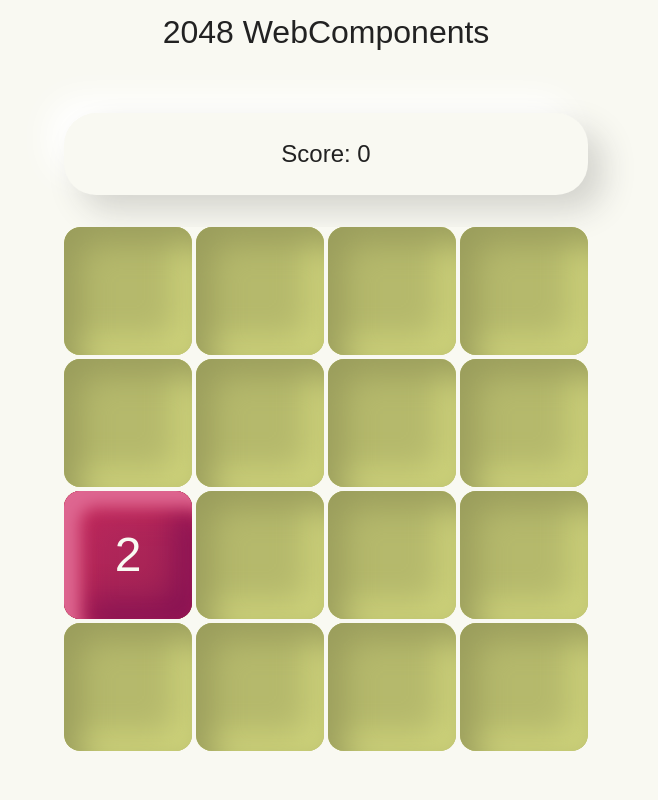
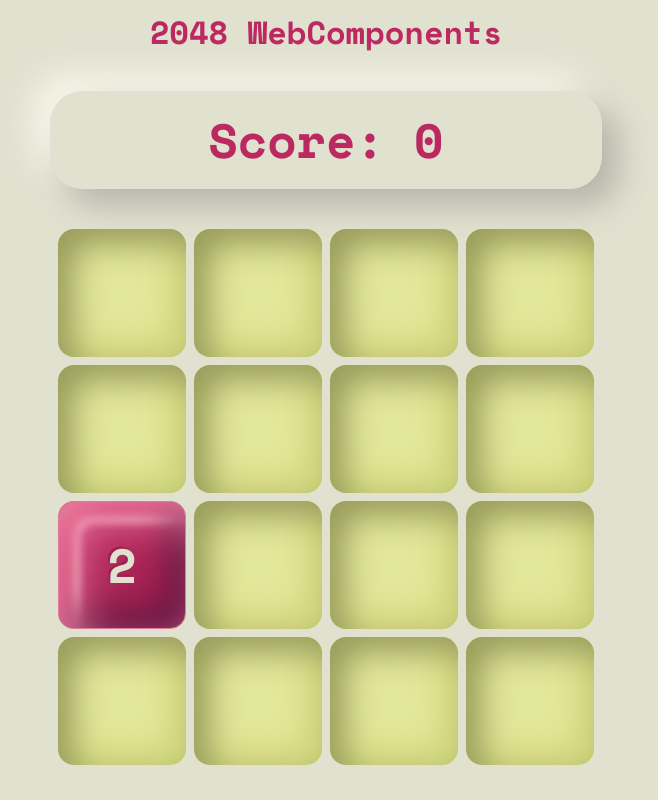
Before and after one commit to johannesrave/wc-2048, a website built with Parcel: page src/index.html in a window 1280 px wide. Shown: the whole page, without its empty margins (314-972 px from the left). Built offline with nearby package versions, Linux system fonts and the light colour scheme.

Commit message:
gem styleeee

```diff
--- a/css/custom.css
+++ b/css/custom.css
@@ -1,15 +1,21 @@
+@import url('https://fonts.googleapis.com/css2?family=Space+Mono:ital,wght@0,400;0,700;1,400;1,700&display=swap');
+
 :root {
   --tile-size: 8rem;
   --radius-m: 16px;
   --radius-m-neg: calc(-1 * var(--radius-m));
   --radius-l: 32px;
-  --background-color: #f9f9f2;
+  --background-color: #e1e1d0;
+  --hole-color: #b5b96c;
+  --accent-color: #bc2960;
 }
 
 * {
   box-sizing: border-box;
-  font-family: sans-serif;
+  font-family: 'Space Mono', monospace;
+  font-weight: 600;
   font-size: 18pt;
+  color: var(--accent-color)
 }
 
 body {
@@ -34,18 +40,22 @@ header {
 game-score {
   border-radius: var(--radius-l);
   background: var(--background-color);
-  box-shadow:
-    /*12px 12px 26px #bebebe,*/
-  /*-12px -12px 26px #ffffff;*/
+  box-shadow: var(--radius-m) var(--radius-m) calc(2 * var(--radius-m)) #b4b4a9,
+  var(--radius-m-neg) var(--radius-m-neg) calc(2 * var(--radius-m)) #f8f8ec;
+  border: solid 1px #e1e1d8;
+}
 
-  var(--radius-m) var(--radius-m) calc(2 * var(--radius-m)) #d4d4ce,
-  var(--radius-m-neg) var(--radius-m-neg) calc(2 * var(--radius-m)) #ffffff;
+game-score > p {
+  font-size: 3rem;
+  line-height: 6rem;
+  margin: 0;
 }
 
 game-board {
-  gap: 4px;
-  background: var(--background-color);
+  gap: 8px;
+  /*background: var(--hole-color);*/
   border-radius: var(--radius-m);
+  padding: 8px;
 }
 
 game-tile {
@@ -53,26 +63,30 @@ game-tile {
   height: var(--tile-size);
 
   border-radius: var(--radius-m);
-  background: #b5b96c;
-  box-shadow:
-    inset var(--radius-m) var(--radius-m) calc(2 * var(--radius-m)) #9a9d5c,
-    inset var(--radius-m-neg) var(--radius-m-neg) calc(2 * var(--radius-m)) #d0d57c;
+  background: #e3e79a;
+  box-shadow: inset var(--radius-m) var(--radius-m) calc(2 * var(--radius-m)) #9a9d5c,
+  inset var(--radius-m-neg) var(--radius-m-neg) calc(2 * var(--radius-m)) #d0d57c;
 }
 
 game-token {
+  /*overflow: hidden;*/
   width: var(--tile-size);
   height: var(--tile-size);
   background: linear-gradient(145deg, #bc2960, #9e2251);
   box-shadow:
-    inset var(--radius-m) var(--radius-m) var(--radius-m) #de6791,
-    inset var(--radius-m) var(--radius-m) calc(2 * var(--radius-m)) #c42755,
-    inset var(--radius-m-neg) var(--radius-m-neg) calc(2 * var(--radius-m)) #861254;
+    inset var(--radius-m) var(--radius-m) 48px #ee7fa4,
+    inset var(--radius-m-neg) var(--radius-m-neg) calc(2 * var(--radius-m)) #520933,
+    inset var(--radius-m) var(--radius-m) 12px #c42755,
+    inset 20px 20px 8px #ffffff;
   /*border: outset 6px darkslateblue;*/
   border-radius: var(--radius-m);
+  border: solid 1px #e07aa0;
 }
 
 
 game-token p {
   font-size: 3rem;
   color: var(--background-color);
+  text-shadow: -2px -2px #9e2251;
+
 }
```
